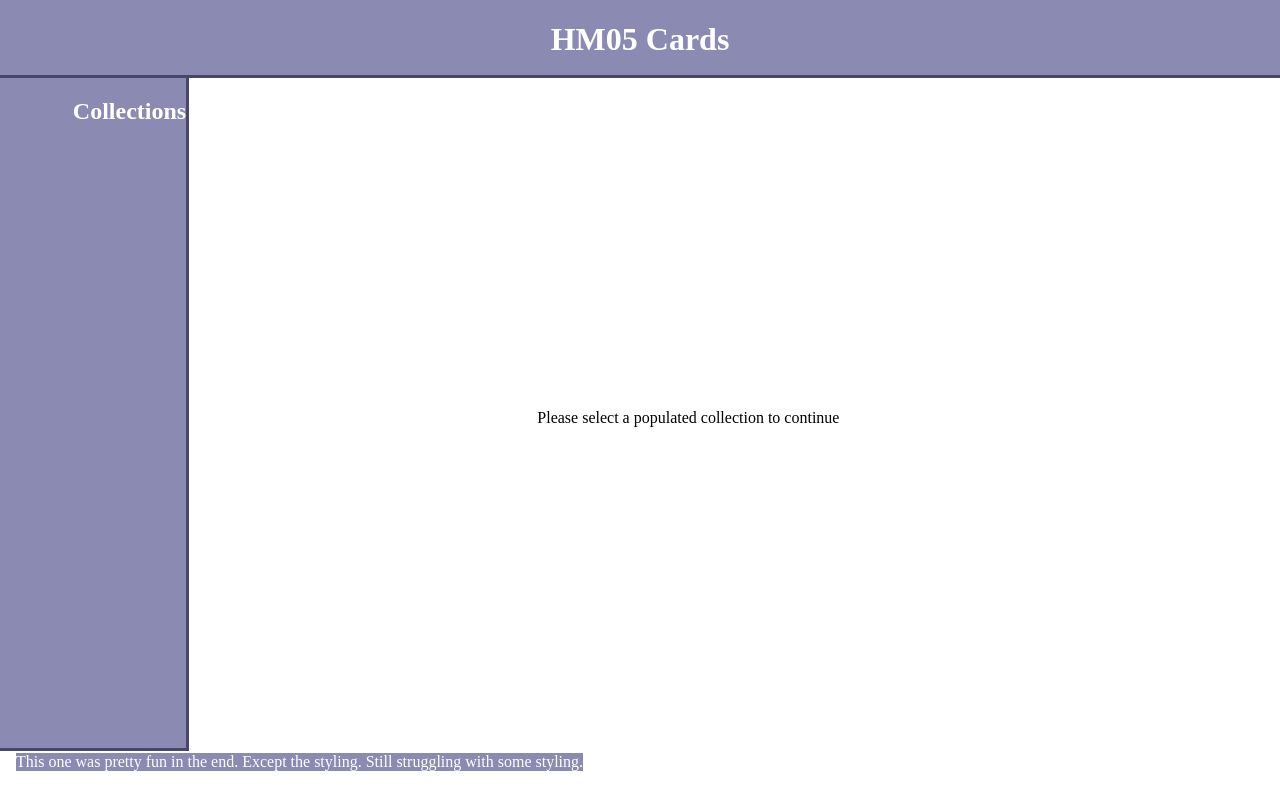
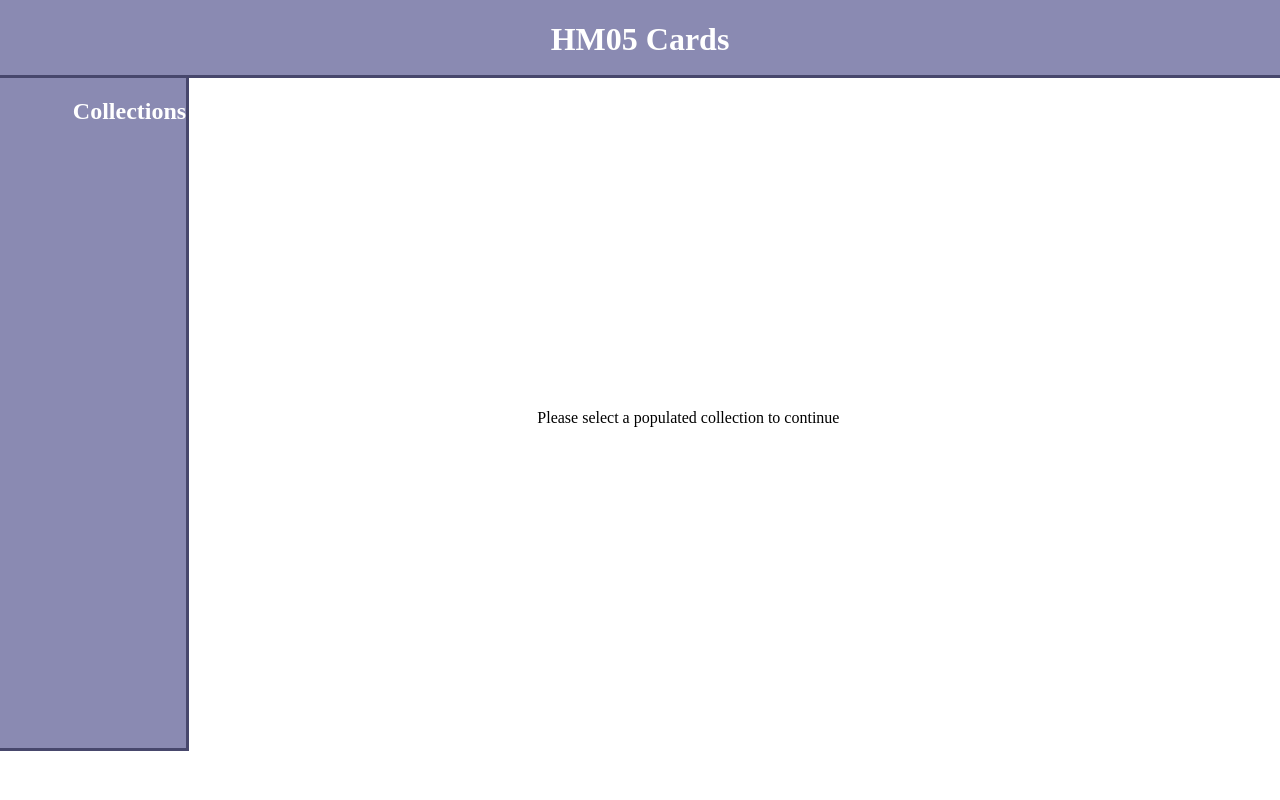
Before and after one commit to TSBrinker/flashcards, a React (Create React App) app in the folder FlashcardsFrontend/flashcards/: page / in a window 1280 px wide. Built offline with nearby package versions, Linux system fonts and the light colour scheme; no server answers.

Commit message:
removed incomplete footer, not necessary and really unfinished

```diff
--- a/FlashcardsFrontend/flashcards/src/App.jsx
+++ b/FlashcardsFrontend/flashcards/src/App.jsx
@@ -1,6 +1,6 @@
 import Header from "./Components/Header/Header";
 import Main from "./Components/Main/Main";
-import Footer from "./Components/Footer/Footer";
+
 import React from "react";
 import "./App.css";
 
@@ -11,7 +11,6 @@
         <Header />
       </header>
       <Main />
-      <Footer />
     </body>
   );
 }
--- a/FlashcardsFrontend/flashcards/src/Components/Footer/Footer.css
+++ /dev/null
@@ -1,8 +0,0 @@
-.footer{
-    background-color: #8a8ab2;
-    display: flex;
-    color: white;
-    margin-bottom: -30px;
-    position: fixed;
-
-}
--- a/FlashcardsFrontend/flashcards/src/Components/Footer/Footer.jsx
+++ /dev/null
@@ -1,13 +0,0 @@
-import React from "react";
-import "./Footer.css";
-
-const Footer = ({}) => {
-  return (
-    <div className="footer">
-      This one was pretty fun in the end. Except the styling. Still struggling
-      with some styling.
-    </div>
-  );
-};
-
-export default Footer;
```
Also changed, not shown: 1 other file (tests, documents, lock files or other folders).
